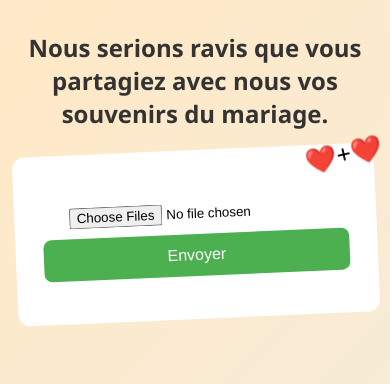
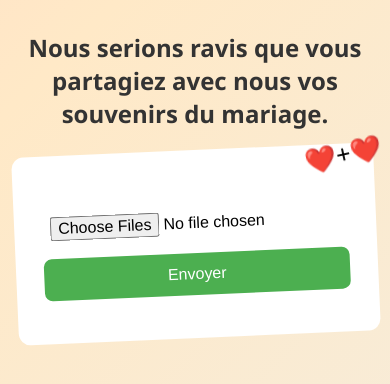
Before and after one commit to Mustafaa-nd/marriageMemories, a website: page public/index.html in a window 390 px wide. Drawn offline with Linux system fonts and the light colour scheme.

Commit message:
fix: Mobile UI

```diff
--- a/public/css/style.css
+++ b/public/css/style.css
@@ -77,6 +77,8 @@ form:hover {
 
 input[type="file"] {
   margin: 10px 0;
+  font-size: 18px;
+  padding: 10px;
 }
 
 button {
@@ -155,6 +157,26 @@ button:hover {
 /* Responsive Design - Ajout automatique */
 
 @media (max-width: 480px) {
+
+  input[type="file"] {
+    font-size: 16px;
+    padding: 8px;
+    width: 100%; /* prend toute la largeur */
+  }
+
+  .preview {
+    flex-direction: column;
+    align-items: center;
+  }
+
+  .preview img,
+  .preview video {
+    max-width: 140px;
+    max-height: 140px;
+    border-radius: 8px;
+  }
+
+
   body {
     font-size: 18px;
     padding: 15px;
```
